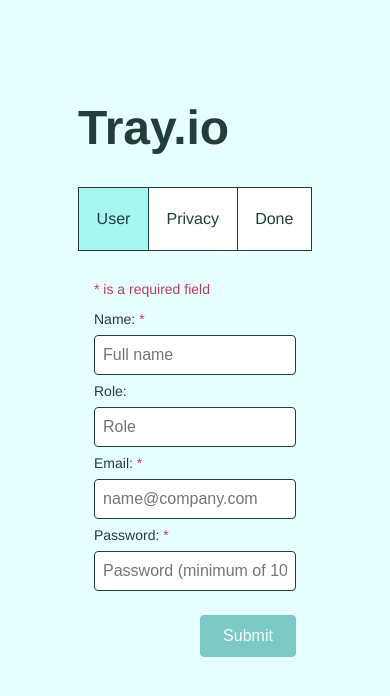
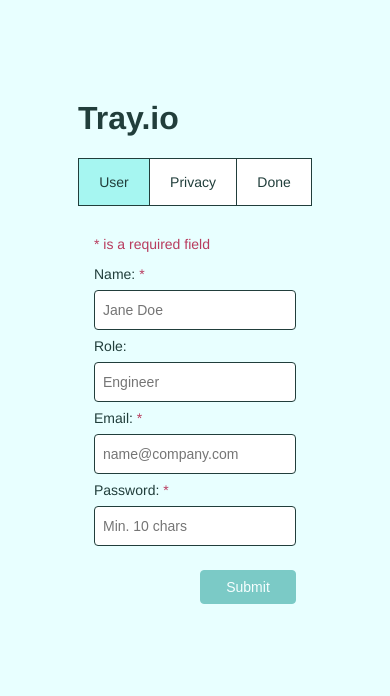
Before and after one commit to juliatan/tray-form, a React (Create React App) app: page / in a window 390 px wide. Shown: the top 696 px of the page. Built offline with nearby package versions, Linux system fonts and the light colour scheme.

Commit message:
Basic mobile responsiveness

```diff
--- /dev/null
+++ b/src/assets/stylesheets/_breakpoints.scss
@@ -0,0 +1 @@
+$mobile: 480px;
--- a/src/components/Navigation/FormTabs/FormTab/FormTab.module.scss
+++ b/src/components/Navigation/FormTabs/FormTab/FormTab.module.scss
@@ -1,4 +1,5 @@
 @import '../../../../assets/stylesheets/colours';
+@import '../../../../assets/stylesheets/breakpoints';
 
 .FormTab {
   margin: 0;
@@ -35,3 +36,9 @@
     color: $dark-green;
   }
 }
+
+@media (max-width: $mobile) {
+  .Link {
+    font-size: 0.875rem;
+  }
+}
--- a/src/components/UI/Button/Button.module.scss
+++ b/src/components/UI/Button/Button.module.scss
@@ -1,4 +1,5 @@
 @import '../../../assets/stylesheets/colours';
+@import '../../../assets/stylesheets/breakpoints';
 
 .Button {
   display: block;
@@ -28,3 +29,10 @@
     cursor: pointer;
   }
 }
+
+@media (max-width: $mobile) {
+  .Button {
+    font-size: 0.875rem;
+    padding: 4px 8px;
+  }
+}
--- a/src/components/UserDetails/UserDetails.js
+++ b/src/components/UserDetails/UserDetails.js
@@ -40,13 +40,13 @@
               </label>
               <ErrorMessage name="name" />
             </div>
-            <Field name="name" type="text" placeholder="Full name" />
+            <Field name="name" type="text" placeholder="Jane Doe" />
 
             <div className={classes.LabelContainer}>
               <label htmlFor="role">Role:</label>
               <ErrorMessage name="role" />
             </div>
-            <Field name="role" type="text" placeholder="Role" />
+            <Field name="role" type="text" placeholder="Engineer" />
 
             <div className={classes.LabelContainer}>
               <label htmlFor="email">
@@ -65,7 +65,7 @@
             <Field
               name="password"
               type="password"
-              placeholder="Password (minimum of 10 characters)"
+              placeholder="Min. 10 chars"
             />
 
             <Button
--- a/src/components/UserDetails/UserDetails.module.scss
+++ b/src/components/UserDetails/UserDetails.module.scss
@@ -1,4 +1,5 @@
 @import '../../assets/stylesheets/colours';
+@import '../../assets/stylesheets/breakpoints';
 
 .UserDetails {
   .Legend {
@@ -41,3 +42,11 @@
     }
   }
 }
+
+@media (max-width: $mobile) {
+  .UserDetails {
+    input {
+      font-size: 0.875rem;
+    }
+  }
+}
--- a/src/hoc/Layout/Layout.module.scss
+++ b/src/hoc/Layout/Layout.module.scss
@@ -1,13 +1,16 @@
+@import '../../assets/stylesheets/breakpoints';
+
 .Layout {
   width: 60%;
   margin: 100px auto;
+  max-width: 720px;
 
   h1 {
     font-size: 3rem;
   }
 
   nav {
-    height: 64px;
+    height: 56px;
   }
 
   .Page {
@@ -15,3 +18,15 @@
     padding: 16px;
   }
 }
+
+@media (max-width: $mobile) {
+  .Layout {
+    h1 {
+      font-size: 2rem;
+    }
+
+    nav {
+      height: 48px;
+    }
+  }
+}
```
